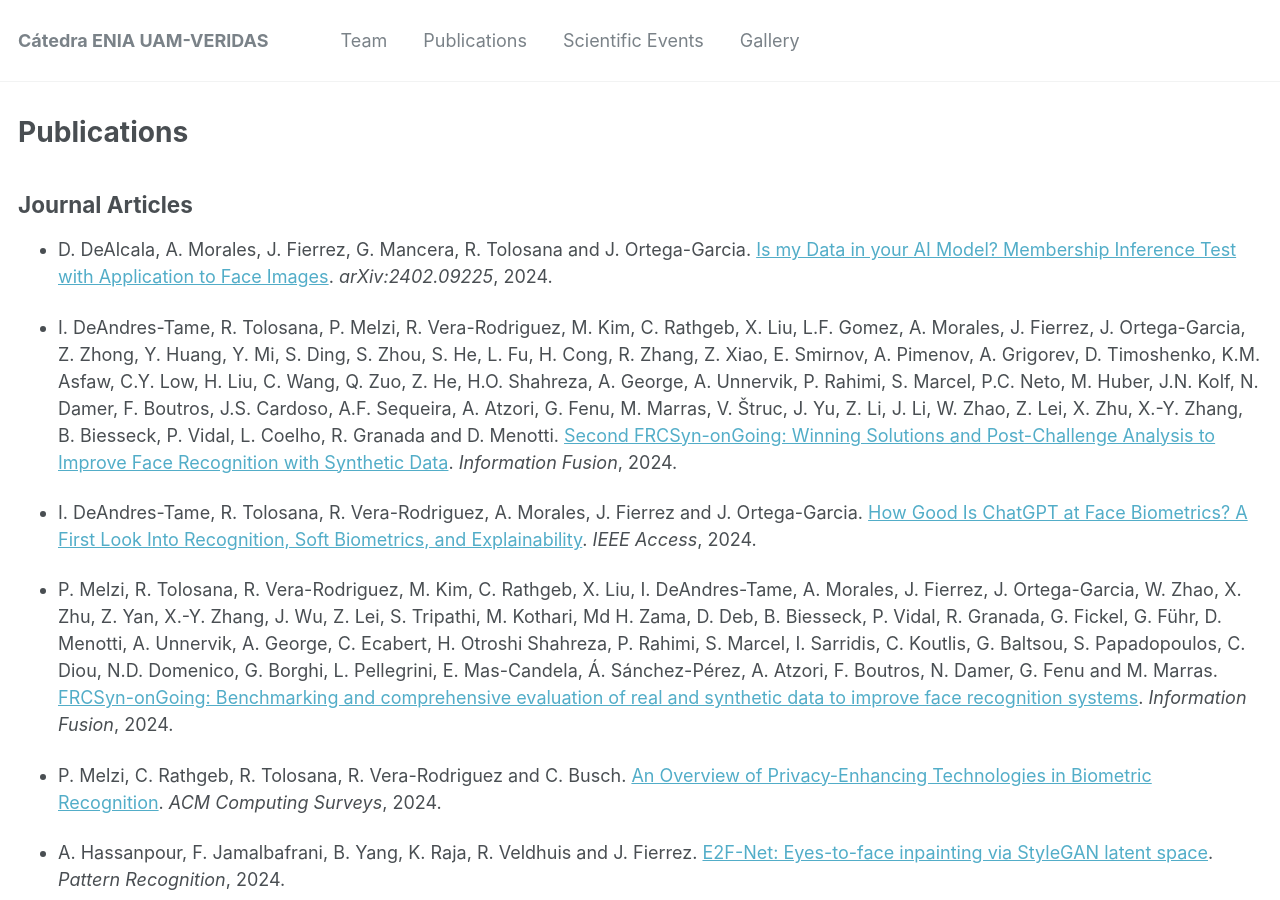
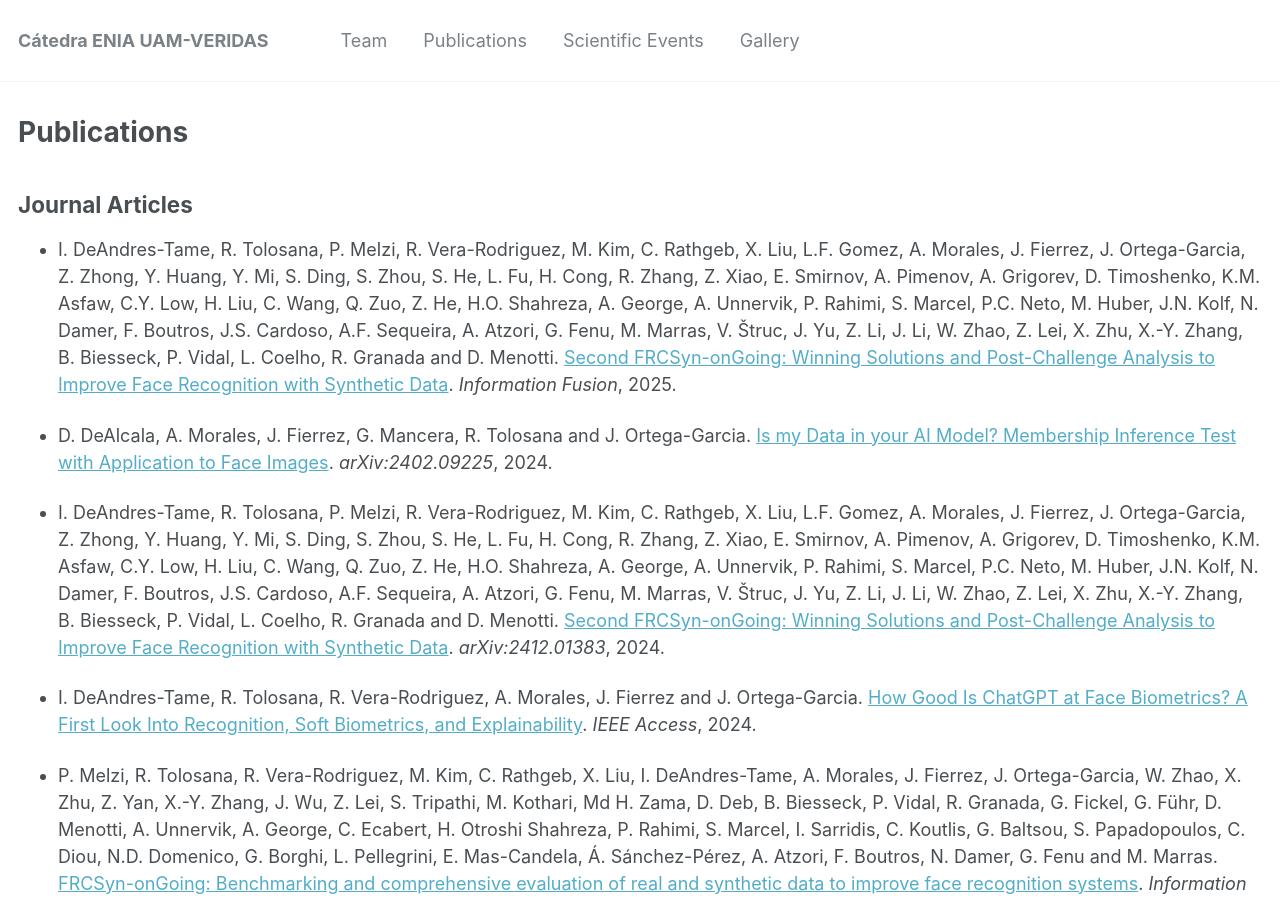
Before and after one commit to catedraeniauam/catedraeniauam.github.io, a Jekyll site: the page built from _pages/publications.md, in a window 1280 px wide and 900 px high. Built offline with Jekyll 4.4.1, drawn with Linux system fonts in a browser that asks for light colours.

Commit message:
Cambio de cambio

```diff
--- a/_pages/publications.md
+++ b/_pages/publications.md
@@ -8,9 +8,11 @@ author_profile: true
 Journal Articles
 -----
 
+- I. DeAndres-Tame, R. Tolosana, P. Melzi, R. Vera-Rodriguez, M. Kim, C. Rathgeb, X. Liu, L.F. Gomez, A. Morales, J. Fierrez, J. Ortega-Garcia, Z. Zhong, Y. Huang, Y. Mi, S. Ding, S. Zhou, S. He, L. Fu, H. Cong, R. Zhang, Z. Xiao, E. Smirnov, A. Pimenov, A. Grigorev, D. Timoshenko, K.M. Asfaw, C.Y. Low, H. Liu, C. Wang, Q. Zuo, Z. He, H.O. Shahreza, A. George, A. Unnervik, P. Rahimi, S. Marcel, P.C. Neto, M. Huber, J.N. Kolf, N. Damer, F. Boutros, J.S. Cardoso, A.F. Sequeira, A. Atzori, G. Fenu, M. Marras, V. Štruc, J. Yu, Z. Li, J. Li, W. Zhao, Z. Lei, X. Zhu, X.-Y. Zhang, B. Biesseck, P. Vidal, L. Coelho, R. Granada and D. Menotti. <a href="https://doi.org/10.1016/j.inffus.2025.103099" target="_blank">Second FRCSyn-onGoing: Winning Solutions and Post-Challenge Analysis to Improve Face Recognition with Synthetic Data</a>. *Information Fusion*, 2025.
+
 - D. DeAlcala, A. Morales, J. Fierrez, G. Mancera, R. Tolosana and J. Ortega-Garcia. <a href="https://arxiv.org/abs/2402.09225" target="_blank">Is my Data in your AI Model? Membership Inference Test with Application to Face Images</a>. *arXiv:2402.09225*, 2024.
 
-- I. DeAndres-Tame, R. Tolosana, P. Melzi, R. Vera-Rodriguez, M. Kim, C. Rathgeb, X. Liu, L.F. Gomez, A. Morales, J. Fierrez, J. Ortega-Garcia, Z. Zhong, Y. Huang, Y. Mi, S. Ding, S. Zhou, S. He, L. Fu, H. Cong, R. Zhang, Z. Xiao, E. Smirnov, A. Pimenov, A. Grigorev, D. Timoshenko, K.M. Asfaw, C.Y. Low, H. Liu, C. Wang, Q. Zuo, Z. He, H.O. Shahreza, A. George, A. Unnervik, P. Rahimi, S. Marcel, P.C. Neto, M. Huber, J.N. Kolf, N. Damer, F. Boutros, J.S. Cardoso, A.F. Sequeira, A. Atzori, G. Fenu, M. Marras, V. Štruc, J. Yu, Z. Li, J. Li, W. Zhao, Z. Lei, X. Zhu, X.-Y. Zhang, B. Biesseck, P. Vidal, L. Coelho, R. Granada and D. Menotti. <a href="https://doi.org/10.1016/j.inffus.2025.103099" target="_blank">Second FRCSyn-onGoing: Winning Solutions and Post-Challenge Analysis to Improve Face Recognition with Synthetic Data</a>. *Information Fusion*, 2024.
+- I. DeAndres-Tame, R. Tolosana, P. Melzi, R. Vera-Rodriguez, M. Kim, C. Rathgeb, X. Liu, L.F. Gomez, A. Morales, J. Fierrez, J. Ortega-Garcia, Z. Zhong, Y. Huang, Y. Mi, S. Ding, S. Zhou, S. He, L. Fu, H. Cong, R. Zhang, Z. Xiao, E. Smirnov, A. Pimenov, A. Grigorev, D. Timoshenko, K.M. Asfaw, C.Y. Low, H. Liu, C. Wang, Q. Zuo, Z. He, H.O. Shahreza, A. George, A. Unnervik, P. Rahimi, S. Marcel, P.C. Neto, M. Huber, J.N. Kolf, N. Damer, F. Boutros, J.S. Cardoso, A.F. Sequeira, A. Atzori, G. Fenu, M. Marras, V. Štruc, J. Yu, Z. Li, J. Li, W. Zhao, Z. Lei, X. Zhu, X.-Y. Zhang, B. Biesseck, P. Vidal, L. Coelho, R. Granada and D. Menotti. <a href="https://arxiv.org/abs/2412.01383" target="_blank">Second FRCSyn-onGoing: Winning Solutions and Post-Challenge Analysis to Improve Face Recognition with Synthetic Data</a>. *arXiv:2412.01383*, 2024.
 
 - I. DeAndres-Tame, R. Tolosana, R. Vera-Rodriguez, A. Morales, J. Fierrez and J. Ortega-Garcia. <a href="https://ieeexplore.ieee.org/abstract/document/10445251" target="_blank">How Good Is ChatGPT at Face Biometrics? A First Look Into Recognition, Soft Biometrics, and Explainability</a>. *IEEE Access*, 2024.
 
```
